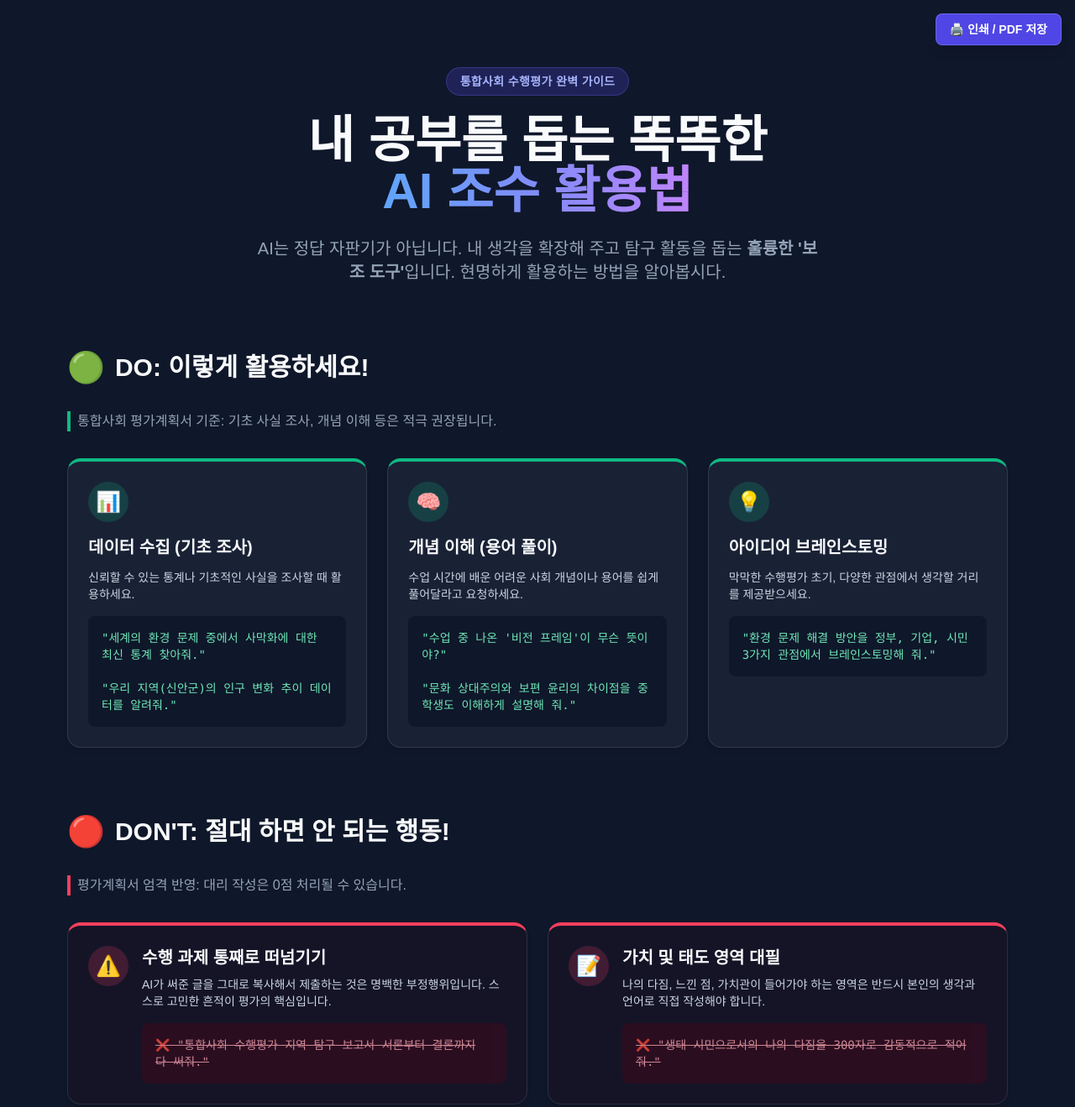
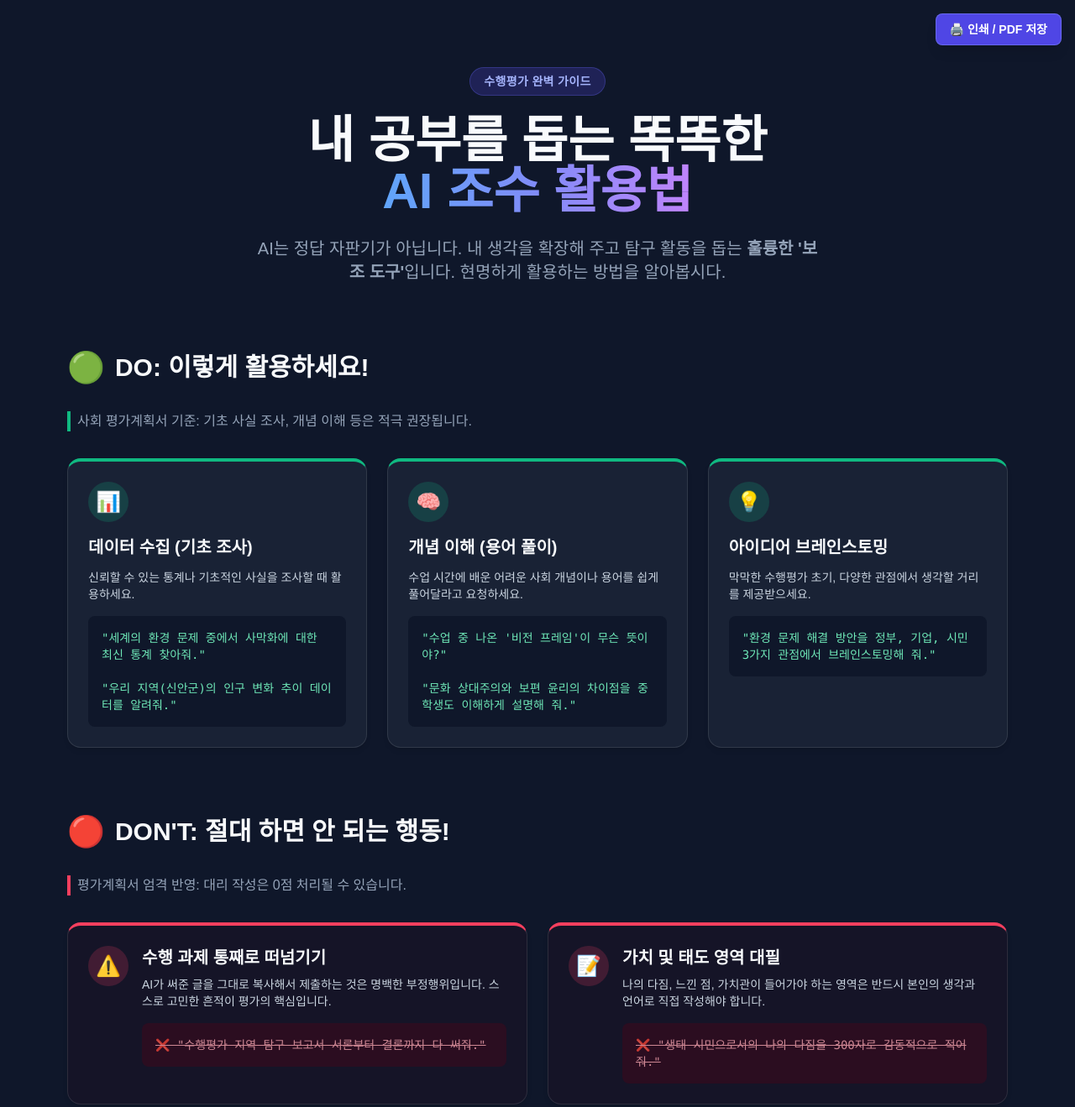
Before and after one commit to rudeia/AIHIGHSCHOOLANJWA-guide, a plain HTML site: page index.html in a window 1280 px wide. Shown: the top 1319 px of the page at 84% size. Drawn offline with nearby package versions, Linux system fonts and the light colour scheme; a web font is replaced by a local one.

Commit message:
Update index.html

```diff
--- a/index.html
+++ b/index.html
@@ -3,7 +3,7 @@
 <head>
     <meta charset="UTF-8">
     <meta name="viewport" content="width=device-width, initial-scale=1.0">
-    <title>고등학생 AI 활용 인포그래픽</title>
+    <title>학생 AI 활용 인포그래픽</title>
     <script src="https://cdn.tailwindcss.com"></script>
     <script src="https://cdn.jsdelivr.net/npm/chart.js"></script>
     <link href="https://cdn.jsdelivr.net/gh/orioncactus/pretendard/dist/web/static/pretendard.css" rel="stylesheet">
@@ -76,7 +76,7 @@
         <!-- Header Section -->
         <header class="text-center mb-20 fade-in-section">
             <div class="inline-block px-4 py-1.5 rounded-full bg-indigo-900/50 border border-indigo-500/30 text-indigo-300 text-sm font-semibold mb-6 tracking-wide">
-                통합사회 수행평가 완벽 가이드
+                수행평가 완벽 가이드
             </div>
             <h1 class="text-4xl md:text-6xl font-extrabold mb-6 leading-tight">
                 내 공부를 돕는 똑똑한 <br/>
@@ -92,7 +92,7 @@
             <h2 class="text-3xl font-bold mb-8 flex items-center">
                 <span class="text-emerald-400 text-4xl mr-3">🟢</span> DO: 이렇게 활용하세요!
             </h2>
-            <p class="text-slate-400 mb-8 pl-2 border-l-4 border-emerald-500">통합사회 평가계획서 기준: 기초 사실 조사, 개념 이해 등은 적극 권장됩니다.</p>
+            <p class="text-slate-400 mb-8 pl-2 border-l-4 border-emerald-500">사회 평가계획서 기준: 기초 사실 조사, 개념 이해 등은 적극 권장됩니다.</p>
 
             <div class="grid grid-cols-1 md:grid-cols-3 gap-6">
                 <!-- Card 1 -->
@@ -143,7 +143,7 @@
                             <h3 class="text-xl font-bold mb-2">수행 과제 통째로 떠넘기기</h3>
                             <p class="text-slate-300 mb-4 text-sm">AI가 써준 글을 그대로 복사해서 제출하는 것은 명백한 부정행위입니다. 스스로 고민한 흔적이 평가의 핵심입니다.</p>
                             <div class="bg-rose-950/50 p-4 rounded-lg text-sm text-rose-300 font-mono line-through opacity-80">
-                                ❌ "통합사회 수행평가 지역 탐구 보고서 서론부터 결론까지 다 써줘."
+                                ❌ "수행평가 지역 탐구 보고서 서론부터 결론까지 다 써줘."
                             </div>
                         </div>
                     </div>
@@ -213,7 +213,7 @@
         <!-- Section 5: Prompt Formula -->
         <section class="fade-in-section mb-12">
             <h2 class="text-3xl font-bold mb-8 flex items-center">
-                <span class="text-blue-400 text-4xl mr-3">💡</span> 고등학생을 위한 질문(프롬프트) 공식
+                <span class="text-blue-400 text-4xl mr-3">💡</span> 학생을 위한 질문(프롬프트) 공식
             </h2>
 
             <div class="bg-gradient-to-br from-indigo-900 to-slate-800 rounded-2xl p-8 border border-indigo-500/30 relative overflow-hidden">
```
